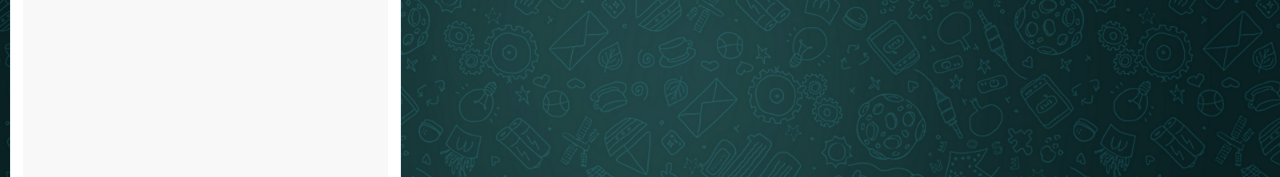
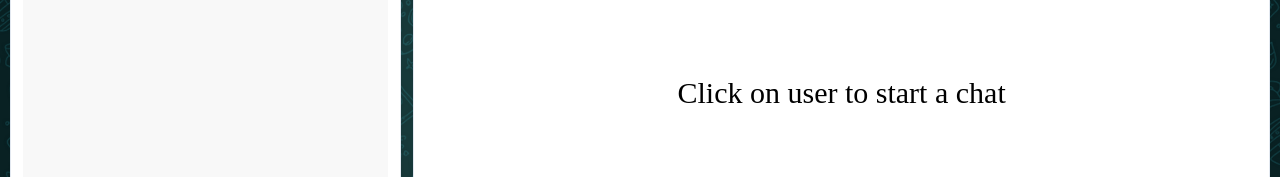
Before and after one commit to Manju177/chakra-ui-chat-app, a React (Create React App) app in the folder frontend/: page /chatpage in a window 1280 px wide. Shown: the part 324-501 px from the top of the page. Built offline with nearby package versions, Linux system fonts and the light colour scheme; no server answers; sample sign-in values are in the browser's storage.

Commit message:
chat page style added

```diff
--- a/frontend/src/Pages/ChatPage.js
+++ b/frontend/src/Pages/ChatPage.js
@@ -8,6 +8,7 @@ import { Box } from '@chakra-ui/layout'
 
 const ChatPage=()=>{
   const {user}=ChatState()
+  const [fetchAgain,setFetchAgain]=useState()
   console.log(user)
 
   return(
@@ -20,8 +21,8 @@ const ChatPage=()=>{
       h='93vh'
       p='10px'
       >
-{user&&<Mychat/>}
-        {user&& <ChatList/>}
+{user&&<Mychat fetchAgain={fetchAgain}/>}
+        {user&& <ChatList setFetchAgain={setFetchAgain} fetchAgain={fetchAgain}/>}
 
       </Box>
   </div>
--- a/frontend/src/components/Config/Config.js
+++ b/frontend/src/components/Config/Config.js
@@ -4,3 +4,11 @@ export const getSender=(loggedUser,users)=>{
   return users?.[0].email===loggedUser?.email ? users?.[1].name:users?.[0].name
 
 }
+
+
+export const getSenderDetails=(loggedUser,users)=>{
+    console.log(loggedUser,users)
+
+  return users?.[0].email===loggedUser?.email ? users?.[1]:users?.[0]
+
+}
--- /dev/null
+++ b/frontend/src/components/UserList/SingleChat.js
@@ -0,0 +1,80 @@
+import React, { useState } from 'react'
+import { ChatState } from '../../Context/ChatProvider'
+import { Box,IconButton,Text } from '@chakra-ui/react'
+import { ArrowBackIcon } from '@chakra-ui/icons'
+import { getSender,getSenderDetails } from '../Config/Config'
+import ProfileModal from '../miscellaneous/ProfileModal'
+import UpdateGroupChatModal from '../miscellaneous/UpdateGroupChatModal'
+
+function SingleChat({fetchAgain,setFetchAgain}) {
+    const {user,selectedChat,setSelectedChat}=ChatState()
+    const[grpChatName,setGrpChatName]=useState();
+    const[selectedUser,setSelectedUser]=useState([]);
+    const[search,setSearch]=useState("");
+    const[searchResult,setSearchResult]=useState([]);
+    const[loading,setLoading]=useState(false)
+  return (
+    <>{
+        selectedChat?<>
+        <Text
+        fontSize={{base:'28px', md:'30px'}}
+        pb={3}
+        px={2}
+        w={'100%'}
+        fontFamily='Work sans'
+        display='flex'
+        justifyContent={{base:'space-between'}}
+        alignItems='center'
+        >
+            <IconButton
+            display={{base:'flex', md:"none"}}
+            icon={<ArrowBackIcon/>}
+            onClick={()=>{setSelectedChat("")}}
+            />
+            {!selectedChat.isGroupChat ?(
+                <>
+                {getSender(user,selectedChat.users)}
+                <ProfileModal user={getSenderDetails(user,selectedChat.users)}/>
+                </>
+            ):(
+                <>
+                {selectedChat.chatName.toUpperCase()}
+                {
+                    <UpdateGroupChatModal
+                    fetchAgain={fetchAgain}
+                    setFetchAgain={setFetchAgain}
+                    />
+                }
+                </>
+            )
+            }
+
+
+        </Text>
+
+        <Box
+             display={'flex'}
+             flexDir='column'
+             justifyContent='flex-end'
+             p={3}
+             bg="#E8E8E8"
+             w="100%"
+             h="91%"
+             borderRadius="lg"
+             overflowY="hidden"
+            >
+
+
+            </Box>
+        </>:(
+            <Box display={'flex'} alignItems='center' h='100%' justifyContent='center'>
+                <Text pb={3} fontFamily='Woek sans' fontSize='3xl'>
+                    Click on user to start a chat
+                </Text>
+            </Box>
+        )
+    }</>
+  )
+}
+
+export default SingleChat
--- a/frontend/src/components/miscellaneous/ChatList.js
+++ b/frontend/src/components/miscellaneous/ChatList.js
@@ -1,8 +1,24 @@
 import React from 'react'
+import { ChatState } from '../../Context/ChatProvider'
+import { Box } from '@chakra-ui/react'
+import SingleChat from '../UserList/SingleChat'
 
-function ChatList() {
+function ChatList({fetchAgain,setFetchAgain}) {
+
+  const {selectedChat}=ChatState()
   return (
-    <div></div>
+    <Box d={{base:selectedChat?"flex":'none', md:'flex'}}
+    alignItems='center'
+    flexDirection='column'
+    p={3}
+    bg="white"
+    w={{ base: "100%", md: "68%" }}
+    borderRadius="lg"
+    borderWidth="1px"
+    color='black'
+    >
+      <SingleChat fetchAgain={fetchAgain} setFetchAgain={setFetchAgain}/>
+    </Box>
   )
 }
 
--- a/frontend/src/components/miscellaneous/Mychat.js
+++ b/frontend/src/components/miscellaneous/Mychat.js
@@ -50,7 +50,7 @@ const MyChat = ({ fetchAgain }) => {
 
   return (
     <Box
-      d={{ base: selectedChat ? "none" : "flex", md: "flex" }}
+      display={{ base: selectedChat ? "none" : "flex", md: "flex",sm:"flex" }}
       flexDir="column"
       alignItems="center"
       p={3}
--- a/frontend/src/components/miscellaneous/ProfileModal.js
+++ b/frontend/src/components/miscellaneous/ProfileModal.js
@@ -16,6 +16,7 @@ import {
 
 const ProfileModal = ({ user, children }) => {
   const { isOpen, onOpen, onClose } = useDisclosure();
+  console.log('userData',user);
 
   return (
     <>
@@ -48,6 +49,7 @@ const ProfileModal = ({ user, children }) => {
               boxSize="150px"
               src={user.pic}
               alt={user.name}
+              margin='auto'
             />
             <Text
               fontSize={{ base: "28px", md: "20px" }}
--- /dev/null
+++ b/frontend/src/components/miscellaneous/UpdateGroupChatModal.js
@@ -0,0 +1,26 @@
+import { IconButton, Modal, ModalBody, ModalCloseButton, ModalContent, ModalHeader, ModalOverlay, useDisclosure,ModalFooter,Button } from '@chakra-ui/react'
+import React from 'react'
+import {ViewIcon} from '@chakra-ui/icons'
+import { ChatState } from '../../Context/ChatProvider'
+
+function UpdateGroupChatModal({fetchAgain,setFetchAgain}) {
+    const { isOpen, onOpen, onClose } = useDisclosure()
+    const {selectedChat,setSelectedChat,user}=ChatState()
+  return (
+    <>
+ <IconButton display={{base:'flex'}} isOpen={isOpen} icon={<ViewIcon/>} onClick={onOpen}/>
+    <Modal isOpen={isOpen} onClose={onClose}>
+    <ModalOverlay />
+    <ModalContent>
+      <ModalHeader>{selectedChat.chatName}</ModalHeader>
+      <ModalCloseButton />
+      <ModalBody>
+      </ModalBody>
+
+    </ModalContent>
+  </Modal>
+  </>
+  )
+}
+
+export default UpdateGroupChatModal
```
